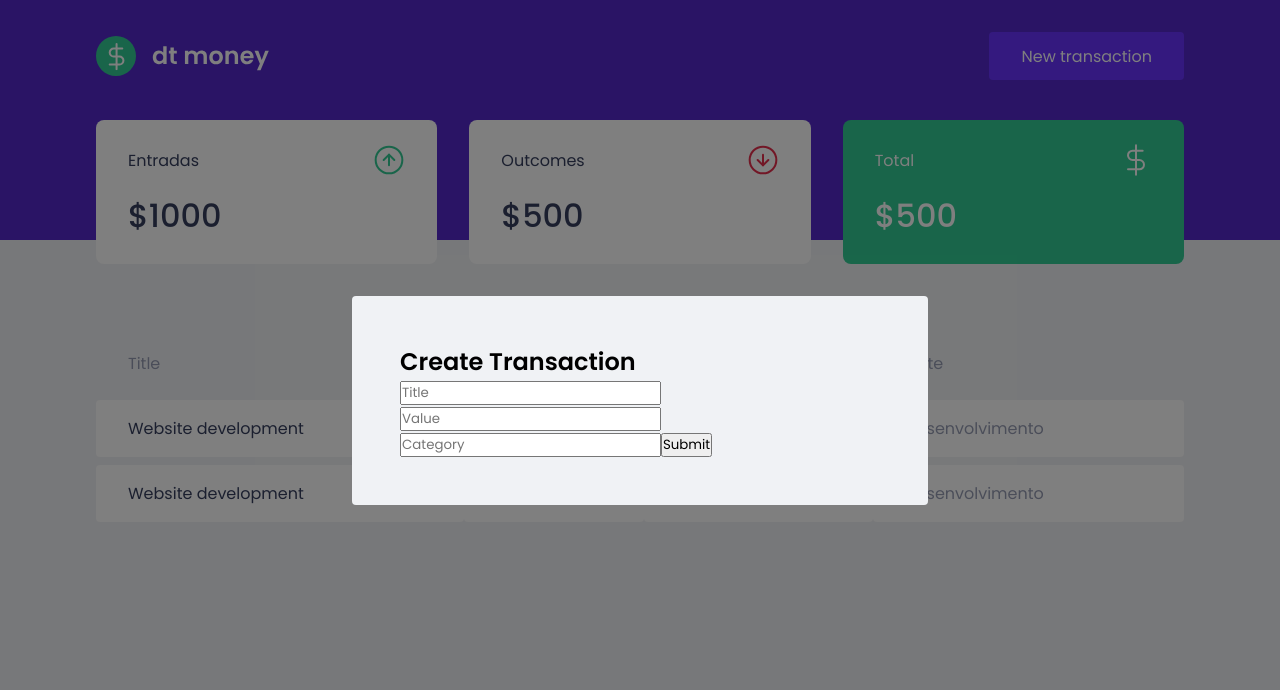
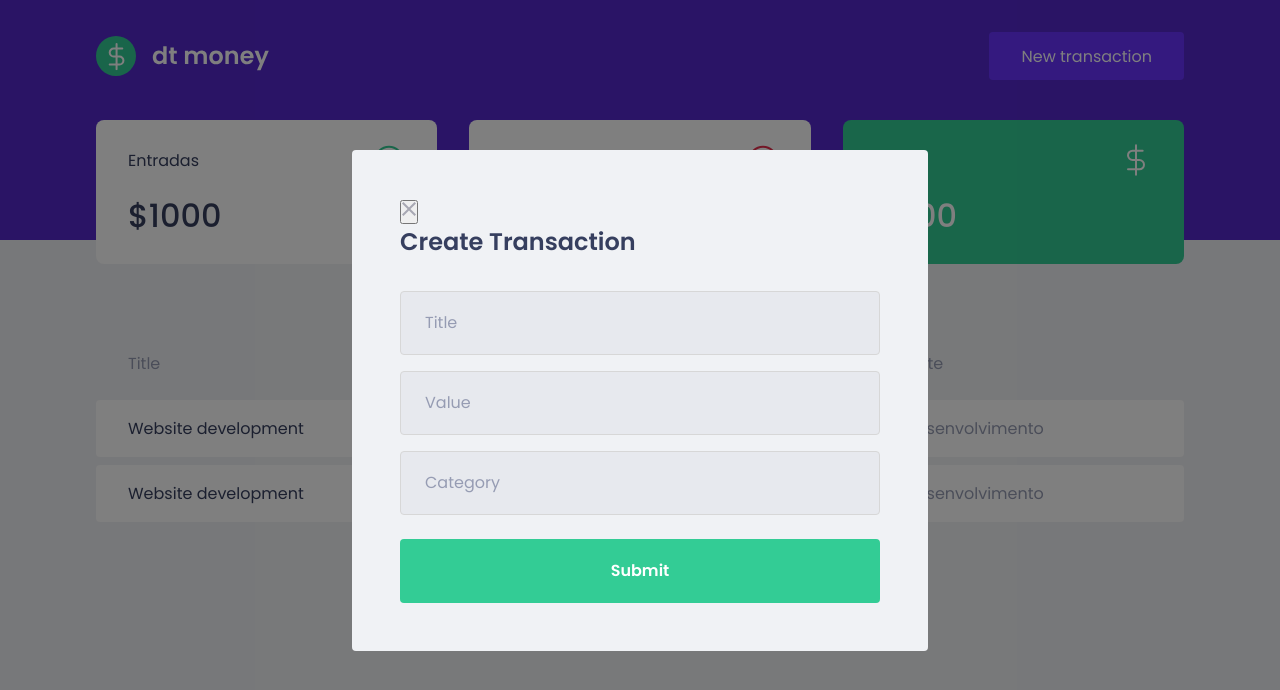
Before and after one commit to sergipe085/dt-money, a React (Create React App) app: page / in a window 1280 px wide. Both pictures are taken after a click on the button "New transaction". Shown: the top 690 px of the page. Built offline with nearby package versions, Linux system fonts and the light colour scheme; no server answers; what miragejs would draw is missing.

Commit message:
new transaction modal styles

```diff
--- a/src/components/NewTransactionModal/index.tsx
+++ b/src/components/NewTransactionModal/index.tsx
@@ -1,3 +1,4 @@
+import closeImg from "../../assets/close.svg";
 import Modal from "react-modal";
 import { Container } from "./styles";
 
@@ -14,6 +15,10 @@
         overlayClassName="react-modal-overlay"
         className="react-modal-content"
       >
+        <button type="button" onClick={onRequestClose}>
+          <img src={closeImg} alt="close modal"/>
+        </button>
+
         <Container>
           <h2>Create Transaction</h2>
 
--- a/src/components/NewTransactionModal/styles.ts
+++ b/src/components/NewTransactionModal/styles.ts
@@ -1,5 +1,49 @@
 import styled from "styled-components";
 
 export const Container = styled.form`
+    h2 {
+        color: var(--text-title);
+        font-size: 1.5rem;
+        margin-bottom: 2rem;
+    }
 
+    input {
+        width: 100%;
+        padding: 0 1.5rem;
+        height: 4rem;
+        border-radius: 0.25rem;
+
+        border: 1px solid #d7d7d7;
+        background: #e7e9ee;
+
+        font-weight: 400;
+        font-size: 1rem;
+
+        &::placeholder {
+            color: var(--text-body);
+        }
+
+        & + input {
+            margin-top: 1rem;
+        }
+    }
+
+    button[type="submit"] {
+        width: 100%;
+        padding: 0 1.5rem;
+        height: 4rem;
+        background: var(--green);
+        color: #fff;
+        border-radius: 0.25rem;
+        border: 0;
+        font-size: 1rem;
+        font-weight: 600;
+        margin-top: 1.5rem;
+
+        transition: filter 0.2s;
+
+        &:hover {
+            filter: brightness(0.9);
+        }
+    }
 `;
```
